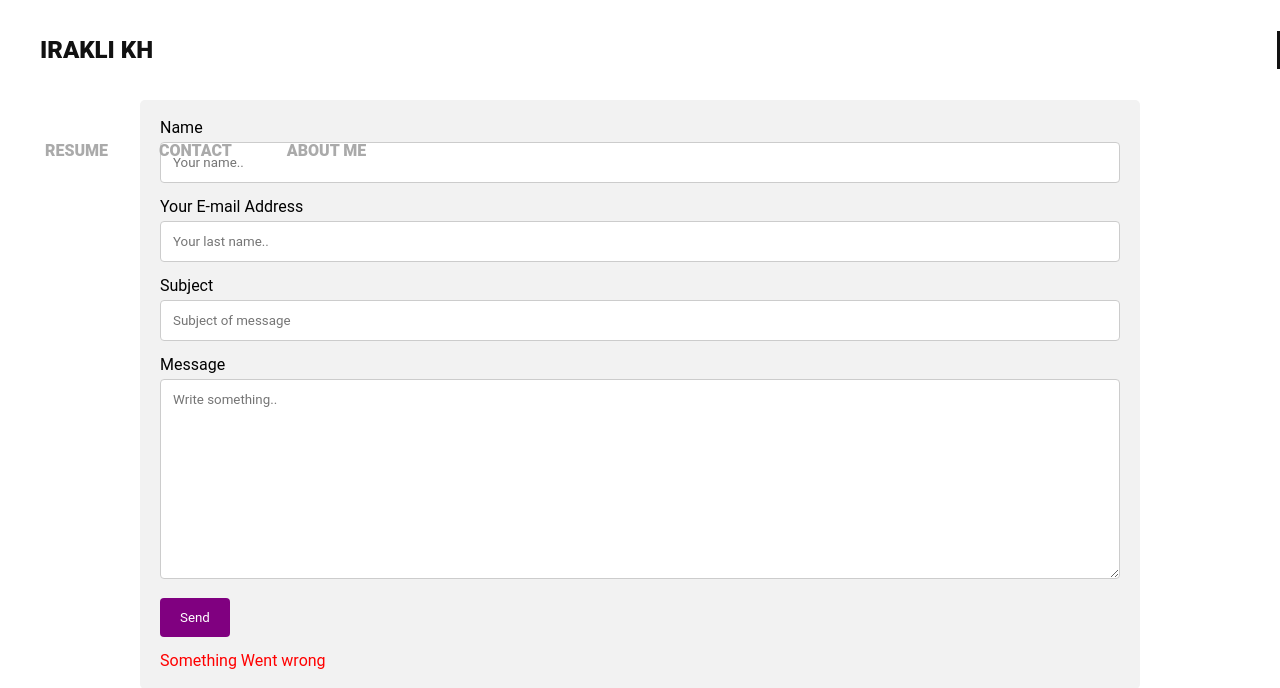
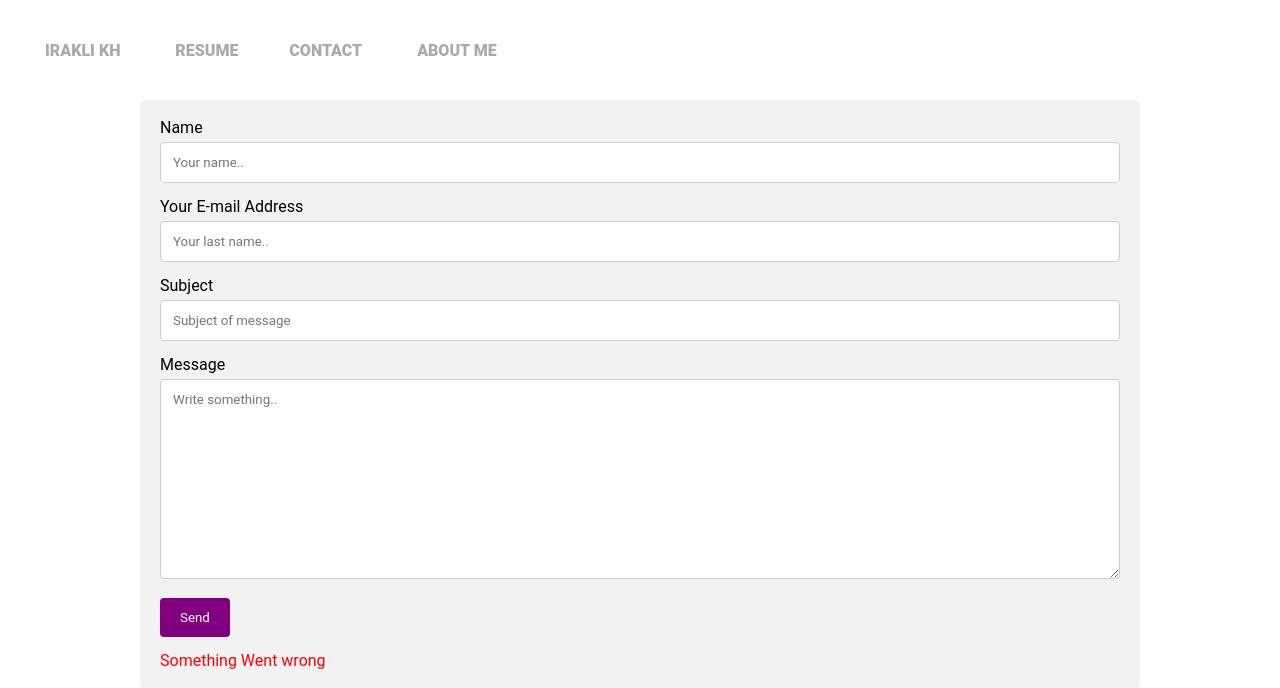
Before and after one commit to iraklikhonelidze/Old-Portfolio-Web, a PHP site: the page made by message.php in a window 1280 px wide. Shown: the top 688 px of the page. Run offline with PHP 8.4, Linux system fonts and the light colour scheme.

Commit message:
Error Fixed

```diff
--- a/includes/header.php
+++ b/includes/header.php
@@ -13,11 +13,12 @@
     <header>
         <section>
             <nav class="stroke">
-                <a href="index.php" class="header-brand">Irakli Kh</a>
                 <ul>
+                    <li><a href="index.php">Irakli Kh</a></li>
                     <li><a href="Irakli_Khonelidze_CV.pdf" target="_blank">Resume</a></1i>
                     <li><a href="message.php">Contact</a></li>
                     <li><a href="aboutme.php">About me</a></li>
+
                 </ul>
             </nav>
         </section>
--- a/style.css
+++ b/style.css
@@ -119,16 +119,6 @@ header {
     height: 100px;
 }
 
-header .header-brand {
-    font-size: 24px;
-    font-weight: 900;
-    color: #111;
-    text-transform: uppercase;
-    display: block;
-    margin: 0 auto;
-    text-align: center;
-    padding: 20px 0;
-}
 
 
 
@@ -178,15 +168,7 @@ nav ul li a:hover {
 
 
 @media only screen and (min-width: 1000px) {
-    header .header-brand {
-        margin: 31px 0;
-        text-align: left;
-        line-height: 38px;
 
-        padding: 0 20px 0 40px;
-        border-right: 3px solid #111;
-        /* float: left; */
-    }
 
     header nav ul {
         margin: 20px 0px 0px 20px;
```
